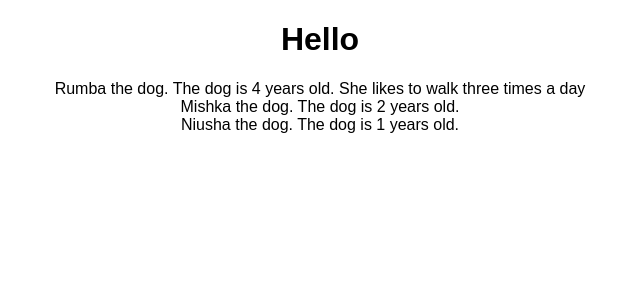
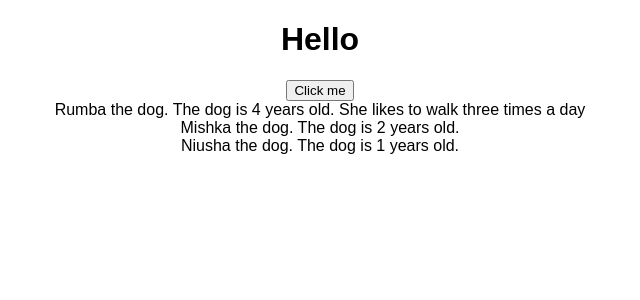
Before and after one commit to iftemplar/react-complete-guide, a React (Create React App) app: page / in a window 1280 px wide. Shown: the top 300 px of the page, without its empty margins (320-960 px from the left). Built offline with nearby package versions, Linux system fonts and the light colour scheme.

Commit message:
Handler for click events

```diff
--- a/src/App.js
+++ b/src/App.js
@@ -10,13 +10,19 @@ class App extends Component {
             {name: 'Rumba', age: 4},
             {name: 'Mishka', age: 2},
             {name: 'Niusha', age: 1}
-            ]
+        ]
+    }
+
+    // method
+    btnClickHandler  = () => {
+        console.log('Btn clicked');
     }
 
       render() {
         return (
           <div className="App">
             <h1>Hello</h1>
+              <button onClick={this.btnClickHandler}>Click me</button>
             <Dog name={this.state.doggos[0].name} age={this.state.doggos[0].age}>She likes to walk three times a day</Dog>
             <Dog name={this.state.doggos[1].name} age={this.state.doggos[1].age} />
             <Dog name={this.state.doggos[2].name} age={this.state.doggos[2].age} />
```
